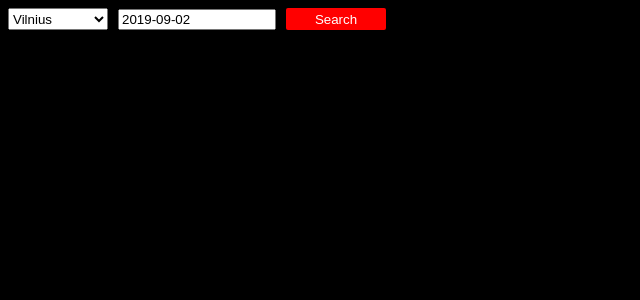
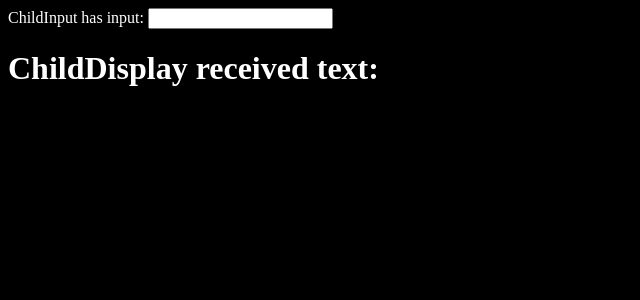
Before and after one commit to ingavisinskaite/movie-schedules, a React app: page / in a window 1280 px wide. Shown: the top 300 px of the page, without its empty margins (0-640 px from the left). Built offline with nearby package versions, Linux system fonts and the light colour scheme; no server answers.

Commit message:
component interaction example

```diff
--- a/src/App.less
+++ b/src/App.less
@@ -1,3 +1,4 @@
 body {
     background-color: black;
+    color: white;
 }
--- a/src/App.tsx
+++ b/src/App.tsx
@@ -8,6 +8,7 @@ import "./App.less";
 import Select from "./components/select";
 import { MovieDay } from "./models/movieDay";
 import { getMovies } from "./services/movieService";
+import Parent from "./components/comp-interaction-example/parent";
 
 interface IState {
     settings?: ISettings;
@@ -41,7 +42,8 @@ class App extends React.Component<RouteComponentProps, IState> {
         console.log(movieDays);
         return (
             <div>
-                <Select />
+                {/* <Select /> */}
+                <Parent />
             </div>
         );
     }
--- /dev/null
+++ b/src/components/comp-interaction-example/child-display.tsx
@@ -0,0 +1,11 @@
+import React from 'react';
+
+interface IProps {
+    displayHeader: string;
+}
+
+export const ChildDisplay = (props: IProps) => (
+    <div>
+        <h1>ChildDisplay received text: {props.displayHeader}</h1>
+    </div>
+)
--- /dev/null
+++ b/src/components/comp-interaction-example/child-input.tsx
@@ -0,0 +1,12 @@
+import React from 'react';
+
+interface IProps {
+    updateLabel: (text: string) => void;
+}
+
+export const ChildInput = (props: IProps) => (
+    <div>
+        <span>ChildInput has input: </span>
+        <input onChange={(e) => {props.updateLabel(e.currentTarget.value)}}/>
+    </div>
+)
--- /dev/null
+++ b/src/components/comp-interaction-example/parent.tsx
@@ -0,0 +1,29 @@
+import React from 'react';
+import { ChildInput } from './child-input';
+import { ChildDisplay } from './child-display';
+
+interface IState {
+    currentText: string;
+}
+
+class Parent extends React.Component<{}, IState> {
+
+    readonly state: IState = {
+        currentText: ''
+    };
+
+    updateLabel = (text: string): void => {
+        this.setState({
+            currentText: text
+        });
+    }
+
+    render() {
+        return <div>
+            <ChildInput updateLabel={this.updateLabel}/>
+            <ChildDisplay displayHeader={this.state.currentText}/>
+        </div>
+    }
+}
+
+export default Parent;
```
